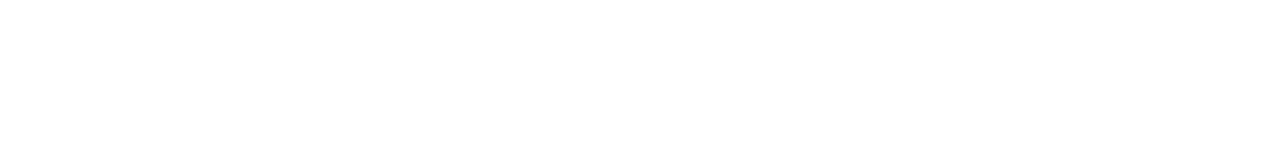
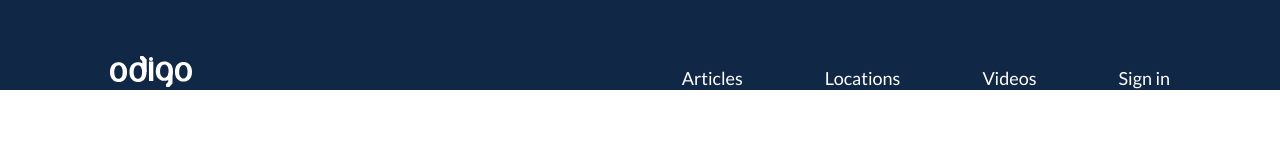
Before and after one commit to YuliyaVoronovich/travel-landing-page, a plain HTML site: page index.html in a window 1280 px wide. Drawn offline with Linux system fonts and the light colour scheme.

Commit message:
feat: add header nav

```diff
--- a/css/style.css
+++ b/css/style.css
@@ -34,7 +34,46 @@
     margin: 0;
     padding: 0;
   }
+  body {
+    font-family: 'Lato';
+    font-style: normal;
+    font-size: 16px;
+    line-height: 1.2;
+    font-weight: normal;
+    color: #102746;
+  }
   .wrapper {
     max-width: 1060px;
     margin: 0 auto;
   }
+  .header {
+    background: #102746;
+    position: fixed;
+    top: 0;
+    left: 0;
+    width: 100%;
+  }
+  .header-wrapper {
+    display: flex;
+    flex-wrap: wrap;
+    align-items: flex-end;
+    justify-content: space-between;
+    padding-top: 56px;
+  }
+  .header-list {
+    display: flex;
+    flex-wrap: wrap;
+    gap: 82px;
+    list-style: none;
+  }
+  .header-link {
+    color: #FFF;
+    font-size: 18px;
+    line-height: 24px;
+    text-decoration: none;
+  }
+  .header-link:hover,
+  .header-link:focus,
+  .header-link:active {
+    opacity: 0.75;
+  }
--- a/index.html
+++ b/index.html
@@ -10,10 +10,28 @@
 <body>
     <header class="header">
         <div class="wrapper">
-            <div class="header-logo">
-                <a href="" class="header-logo_link">
-                    <img src="./img/odigo-logo.svg" alt="Discover Amazing places in Japan" class="header-logo_pic">
-                </a>
+            <div class="header-wrapper">
+                <div class="header-logo">
+                    <a href="" class="header-logo_link">
+                        <img src="./img/odigo-logo.svg" alt="Discover Amazing places in Japan" class="header-logo_pic">
+                    </a>
+                </div>
+                <nav class="header-nav">
+                    <ul class="header-list">
+                        <li class="header-item">
+                            <a href="#" class="header-link">Articles</a>
+                        </li>
+                        <li class="header-item">
+                            <a href="#" class="header-link">Locations</a>
+                        </li>
+                        <li class="header-item">
+                            <a href="#" class="header-link">Videos</a>
+                        </li>
+                        <li class="header-item">
+                            <a href="#" class="header-link">Sign in</a>
+                        </li>
+                    </ul>
+                </nav>
             </div>
         </div>
     </header>
```
